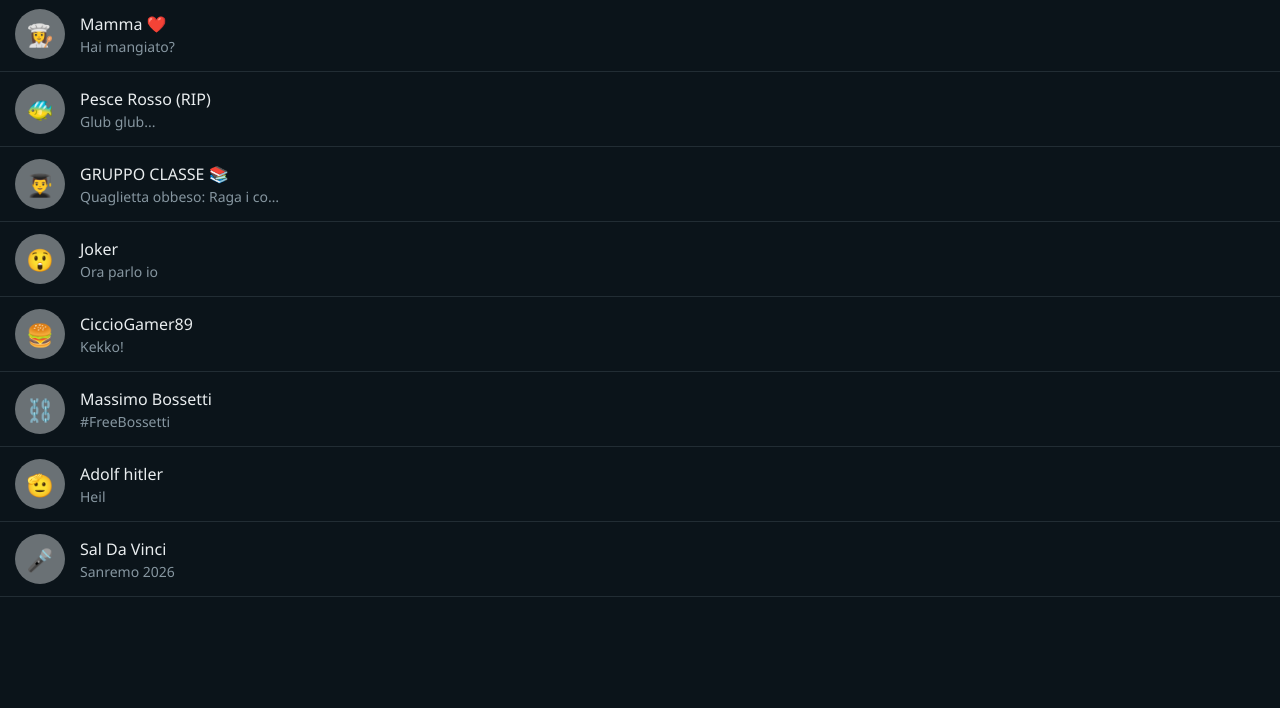
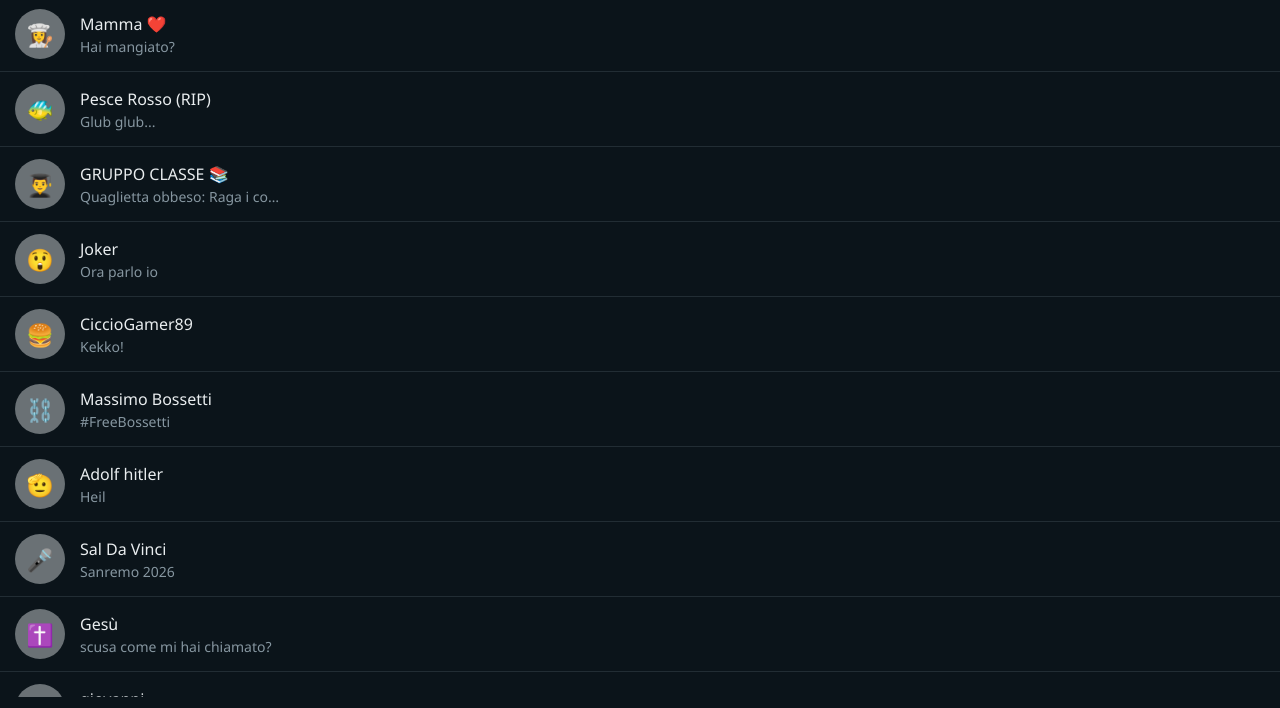
Before and after one commit to Alfoultrapro/Whatsapp2, a plain HTML site: page index.html in a window 1280 px wide. Shown: the part 92-800 px from the top of the page. Drawn offline with Linux system fonts and the light colour scheme.

Commit message:
Add new characters to index.html

```diff
--- a/index.html
+++ b/index.html
@@ -84,7 +84,10 @@
         { id: 'ciccio', name: 'CiccioGamer89', last: 'Kekko!', icon: '🍔', resp: 'no ora faccio la denuncia' },
         { id: 'bossetti', name: 'Massimo Bossetti', last: '#FreeBossetti', icon: '⛓️', resp: 'sono innocente giuro' },
         { id: 'hitler', name: 'Adolf hitler', last: 'Heil', icon: '🫡', resp: 'Nein! Lo sapevo che dovevo sterminarli tutti!' },
-        { id: 'sal', name: 'Sal Da Vinci', last: 'Sanremo 2026', icon: '🎤', resp: 'Saremo io e te\nPer sempre\nLegati per la vita che\nSenza te\nNon vale niente\nNon ha senso vivere\nCon la mano sul petto\nIo te lo prometto\nDavanti a Dio\nSaremo io e te\nAccussì\nSarrà pe sempe sì' }
+        { id: 'sal', name: 'Sal Da Vinci', last: 'Sanremo 2026', icon: '🎤', resp: 'Saremo io e te\nPer sempre\nLegati per la vita che\nSenza te\nNon vale niente\nNon ha senso vivere\nCon la mano sul petto\nIo te lo prometto\nDavanti a Dio\nSaremo io e te\nAccussì\nSarrà pe sempe sì' },
+        { id: 'gesu', name: 'Gesù', last: 'scusa come mi hai chiamato?', icon: '✝️', resp: 'la prossima volta che mi chiami porco ti scomunico dalla vita' },
+    { id: 'giovanni', name: 'giovanni', last: 'io dico...', icon: '🏳️‍🌈', resp: 'sei gay' },
+
     ];
 
     let currentId = '';
```
